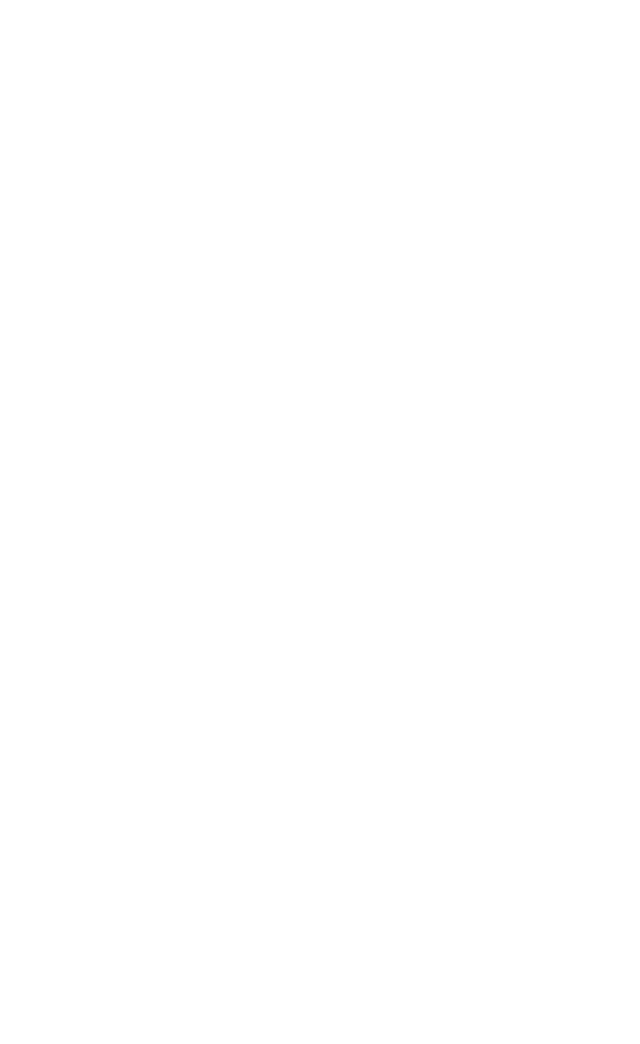
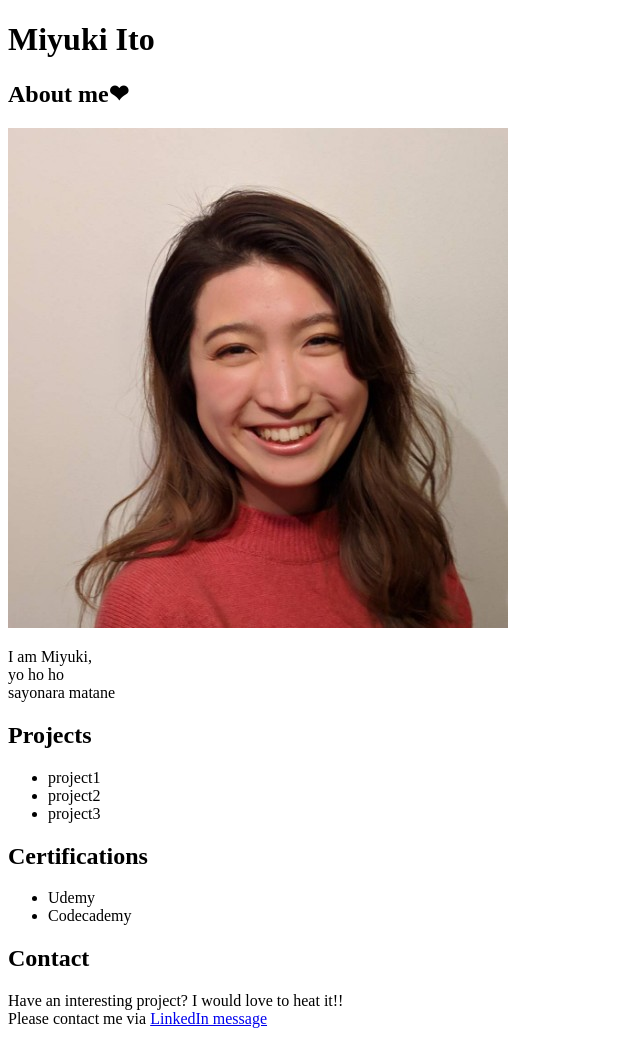
Before and after one commit to ito-miyuki/portfolio, a plain HTML site: page index.html in a window 1280 px wide. Shown: the whole page, without its empty margins (0-640 px from the left). Before the commit the page ends 800 px from the top, so only its background shows below. Drawn offline with Linux system fonts and the light colour scheme.

Commit message:
add rough structur idea

```diff
--- a/index.html
+++ b/index.html
@@ -8,6 +8,30 @@
     <link rel="stylesheet" href="style.css">
 </head>
 <body>
+    <h1>Miyuki Ito</h1>
+    <h2>About me❤︎</h2>
+    <img src="miyuki-portfolio.jpeg" alt="miyuki-image">
+    <p class="about-me-content">
+        I am Miyuki,<br/>
+        yo ho ho<br/>
+        sayonara matane
+    </p>
+    <h2>Projects</h2>
+    <ul>
+        <li>project1</li>
+        <li>project2</li>
+        <li>project3</li>
+    </ul>
+
+    <h2>Certifications</h2>
+    <ul>
+        <li>Udemy</li>
+        <li>Codecademy</li>
+    </ul>
+
+    <h2>Contact</h2>
+    <p>Have an interesting project? I would love to heat it!!<br/>
+    Please contact me via <a target="_blank" href="https://www.linkedin.com/in/miyuki-ito/">LinkedIn message</a></p>
 
 </body>
 </html>
```
Also changed, not shown: miyuki-portfolio.jpeg (added).
